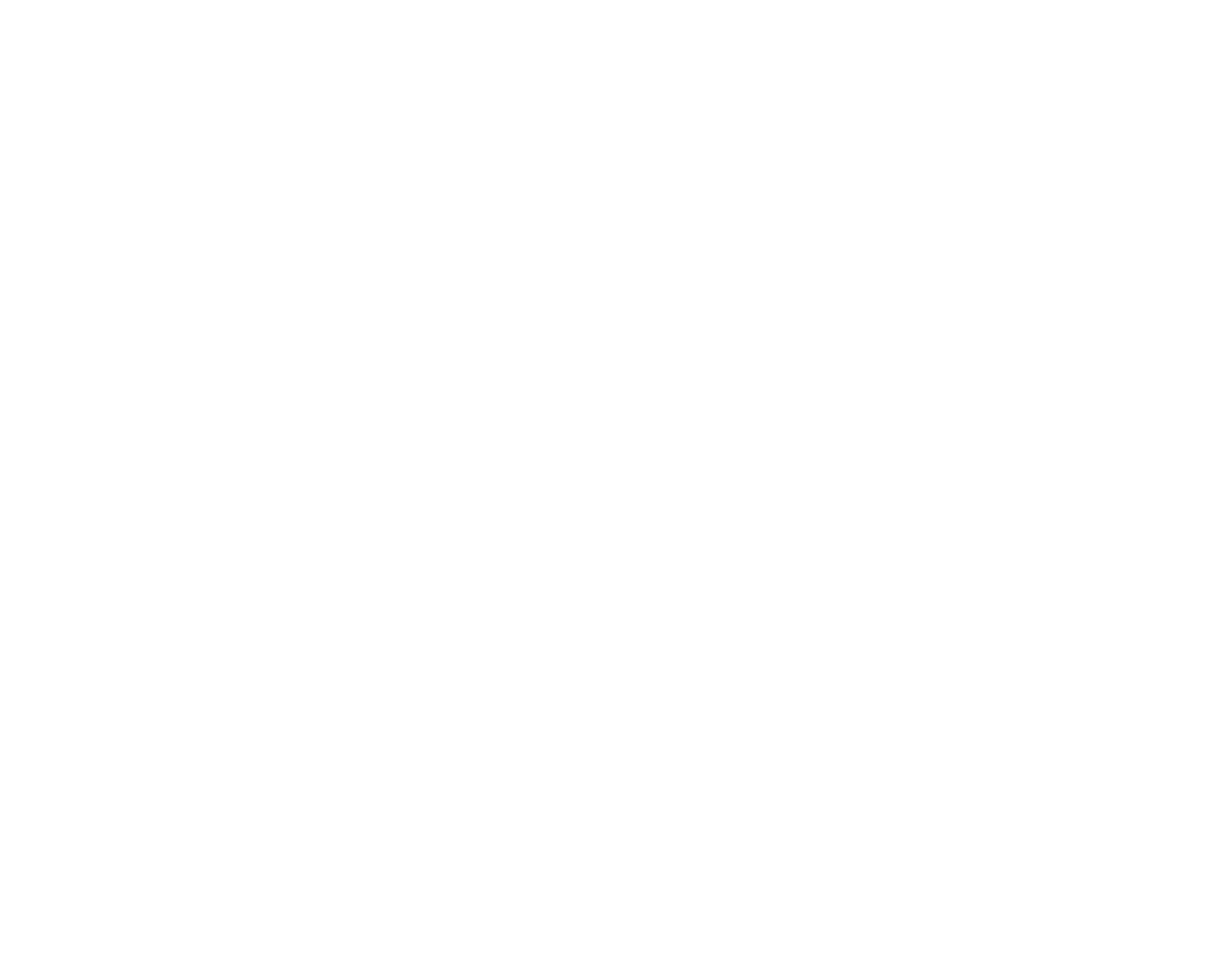
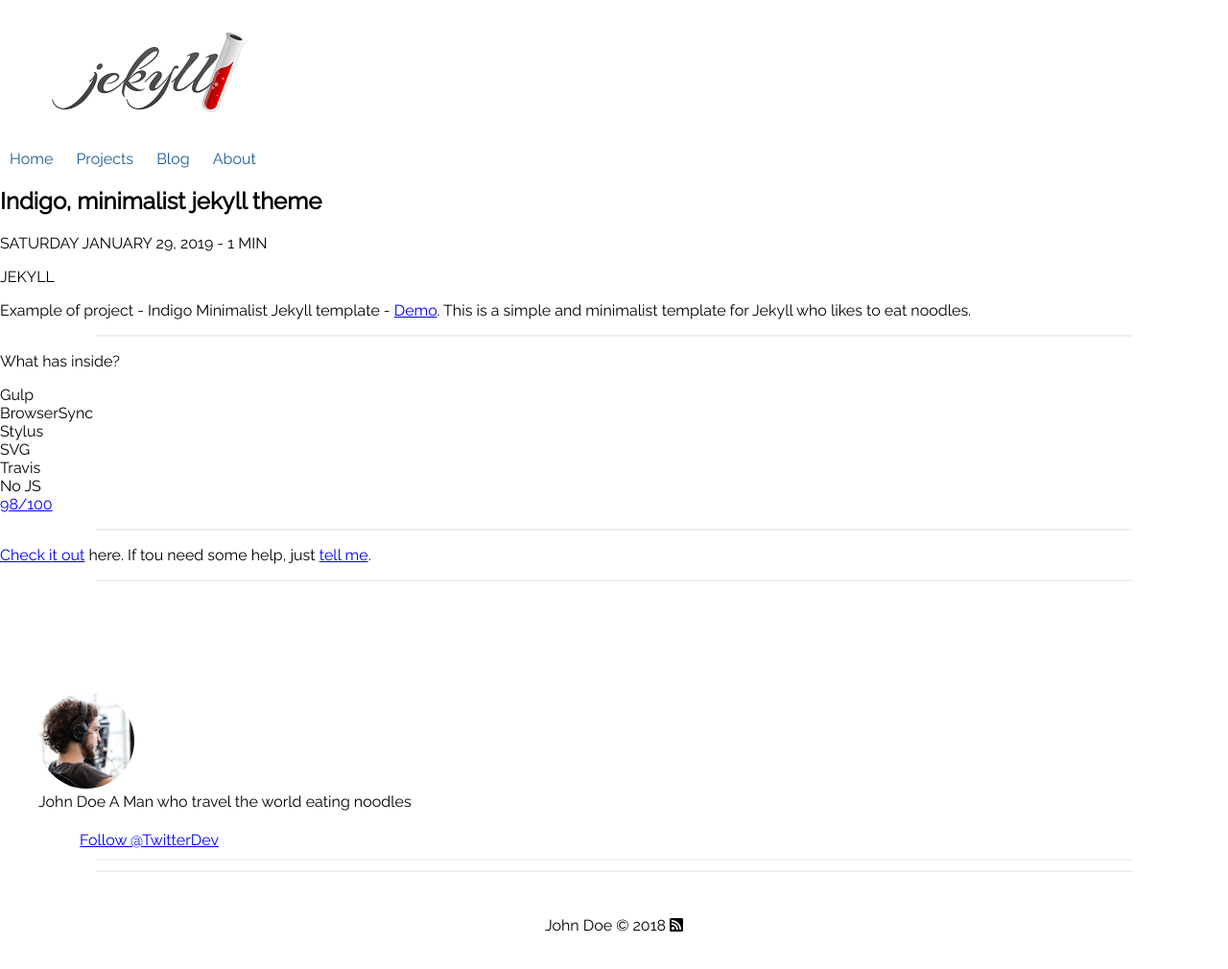
Before and after one commit to dsamelis/praktinis-projektas-nr.1, a plain HTML site: page projects.html in a window 1280 px wide. Shown: the whole page at 96% size. Before the commit the page ends 800 px from the top, so only its background shows below. Drawn offline with Linux system fonts and the light colour scheme; grey boxes are pictures that could not be loaded.

Commit message:
creating projects web

```diff
--- a/projects.html
+++ b/projects.html
@@ -0,0 +1,69 @@
+<!DOCTYPE html>
+<html lang="en" dir="ltr">
+    <head>
+        <meta charset="utf-8">
+        <title>Web page by Donny</title>
+        <meta name="description" content="Tinklapis">
+        <meta name="author" content="Donatas Samelis">
+        <meta name="responsive" content="width=device-width, initial-scale=1">
+        <link rel="stylesheet" href="style.css">
+        <link href="https://fonts.googleapis.com/css?family=Raleway" rel="stylesheet">
+        <link rel="stylesheet" href="https://use.fontawesome.com/releases/v5.0.13/css/all.css" integrity="sha384-DNOHZ68U8hZfKXOrtjWvjxusGo9WQnrNx2sqG0tfsghAvtVlRW3tvkXWZh58N9jp" crossorigin="anonymous">
+    </head>
+    <body>
+        <header>
+            <div class="header-container-project">
+                <figure>
+                    <img src="img/logo.png" alt="">
+                </figure>
+                <div class="nav-project">
+                    <a class="nav-projects" href="index.html">Home</a>
+                    <a class="nav-projects" href="projects.html">Projects</a>
+                    <a class="nav-projects" href="blog.html">Blog</a>
+                    <a class="nav-projects" href="about.html">About</a>
+                </div>
+            </div>
+            <div class="">
+                <h2>Indigo, minimalist jekyll theme</h2>
+                <p>SATURDAY JANUARY 29, 2019 - 1 MIN</p>
+                <p>JEKYLL</p>
+                <article class="">
+                    <p>Example of project - Indigo Minimalist Jekyll template - <a href="#">Demo</a>. This is a simple and minimalist template for Jekyll who likes to eat noodles.</p>
+                </article>
+                <hr>
+                <main>
+                    <section>
+                        <p>What has inside?</p>
+                        <ul>
+                            <li class="list-pro">Gulp</li>
+                            <li class="list-pro">BrowserSync</li>
+                            <li class="list-pro">Stylus</li>
+                            <li class="list-pro">SVG</li>
+                            <li class="list-pro">Travis</li>
+                            <li class="list-pro">No JS</li>
+                            <li class="list-pro"> <a href="#">98/100</a> </li>
+                        </ul>
+                        <hr>
+                        <p> <a href="#">Check it out</a> here. If tou need some help, just <a href="#">tell me</a>. </p>
+                        <hr>
+                    </section>
+                    <section>
+                        <figure>
+                            <img class="picture-home" src="img/profile.jpg" alt="">
+                            <figcaption>John Doe A Man who travel the world eating noodles</figcaption>
+                        </figure>
+                        <div class="">
+                            <iframe src="https://www.facebook.com/plugins/share_button.php?href=https%3A%2F%2Fwww.facebook.com%2FBalticTalentsLietuva%2F&layout=button&size=small&mobile_iframe=true&width=59&height=20&appId" width="79" height="20" style="border:none;overflow:hidden" scrolling="no" frameborder="0" allowTransparency="true" allow="encrypted-media"></iframe>
+                            <a href="https://twitter.com/TwitterDev?ref_src=twsrc%5Etfw" class="twitter-follow-button" data-show-count="false">Follow @TwitterDev</a><script async src="https://platform.twitter.com/widgets.js" charset="utf-8"></script>
+                        </div>
+                        <hr>
+                        <hr>
+                        <footer class="footer-home">
+                            <p>John Doe © 2018 <i class="fas fa-rss-square"></i></p>
+                        </footer>
+                    </section>
+                </main>
+            </div>
+        </header>
+    </body>
+</html>
--- a/style.css
+++ b/style.css
@@ -51,6 +51,17 @@ hr {
     padding: 0px 20px;
     text-decoration: none;
     font-weight: bold;
+    color: #1B5D96;
+}
+
+.nav-projects {
+    padding: 0px 10px;
+    text-decoration: none;
+    color: #1B5D96;
+}
+
+
+.nav-home, .nav-projects:hover {
     color: rgb(56, 38, 0);
 }
 
@@ -67,12 +78,12 @@ hr {
     text-align: center;
 }
 
- .footer-home {
+.footer-home {
      display: flex;
      justify-content: center;
      margin: 30px 0px;
  }
 
- .horizontal-rule {
-     width: 300px;
- }
+.list-pro {
+    list-style: georgian;
+}
```
Also changed, not shown: index.html (+4 -4 lines), img/logo.png (renamed from img/jekyll-logo-light-solid.png), project.html (deleted).
